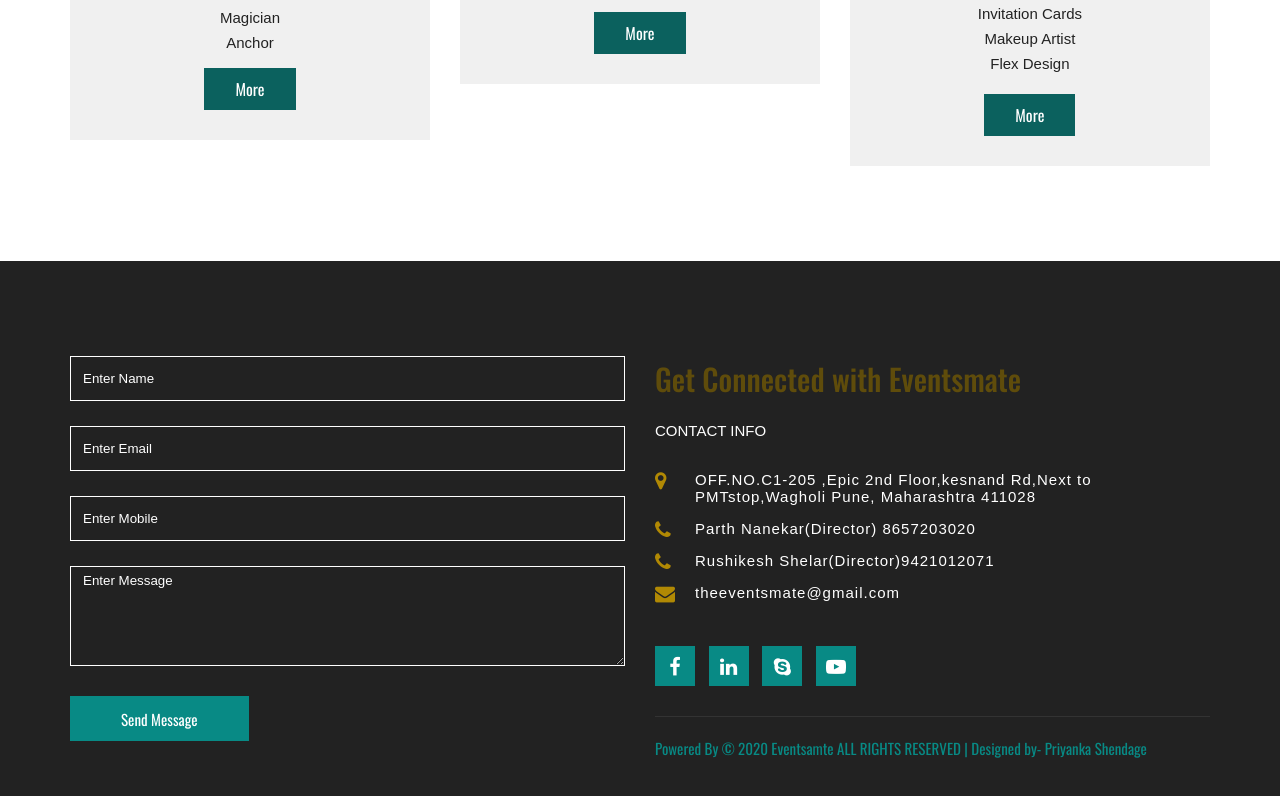
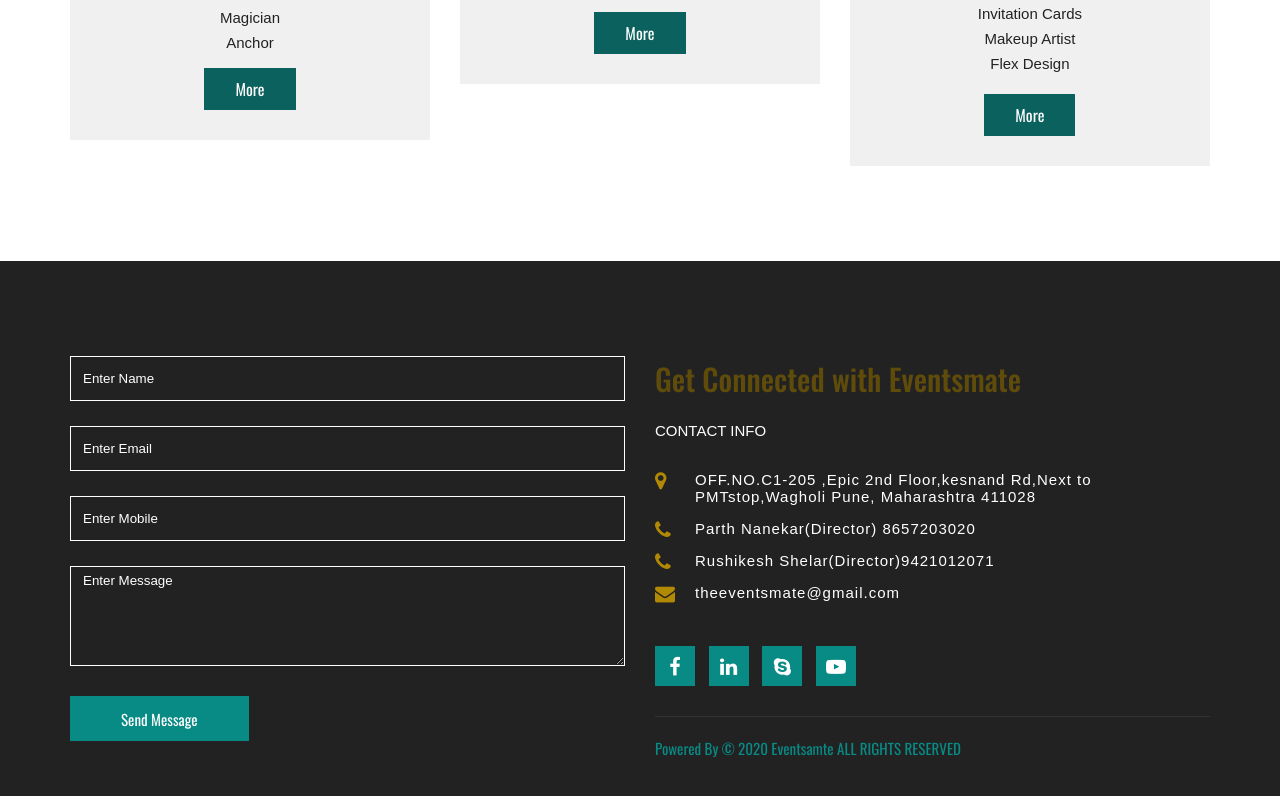
Before and after one commit to AkashBhogil/eventsmatewesite, a plain HTML site: page index.html in a window 1280 px wide. Shown: the part 5683-6479 px from the top of the page. Drawn offline with nearby package versions, Linux system fonts and the light colour scheme.

Commit message:
Update index.html

```diff
--- a/index.html
+++ b/index.html
@@ -283,7 +283,7 @@
                   </div>
 
                   <div class="copy">
-                      Powered By &copy; 2020 Eventsamte ALL RIGHTS RESERVED | Designed by- Priyanka Shendage
+                      Powered By &copy; 2020 Eventsamte ALL RIGHTS RESERVED
                   </div>
             </div>
         </div>
```
